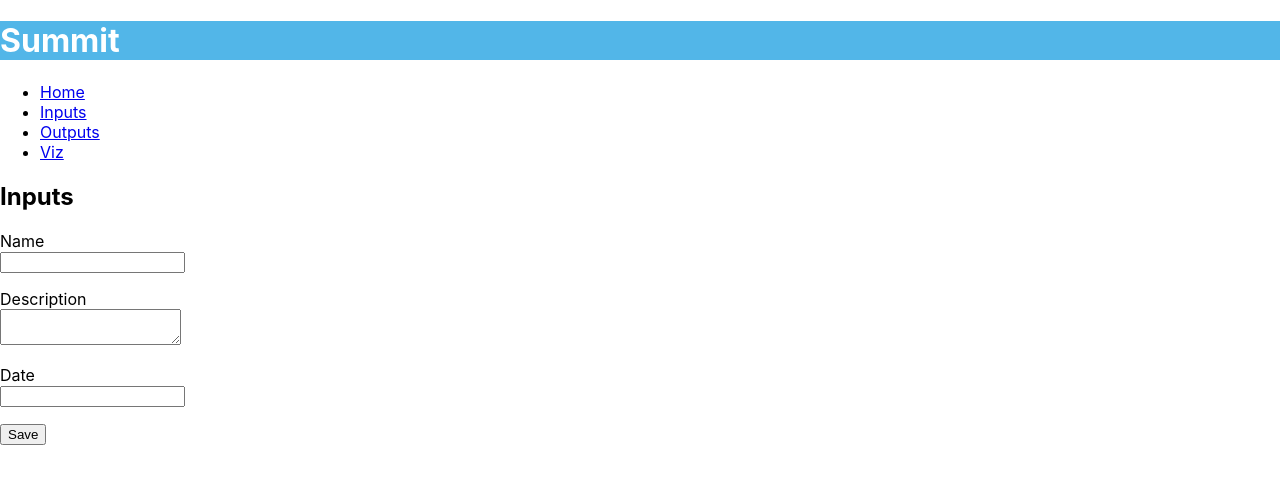
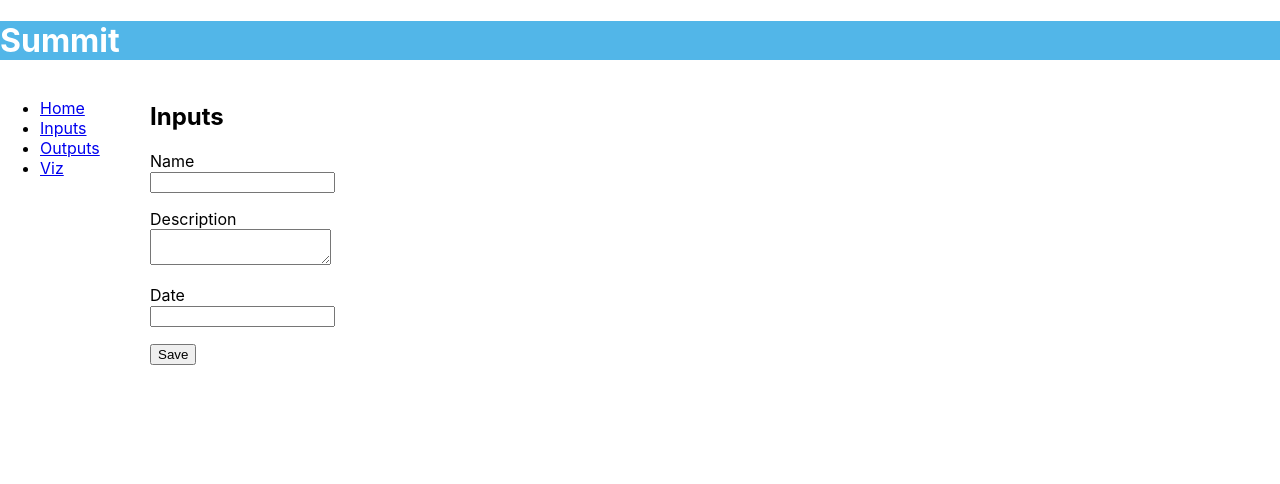
Before and after one commit to coryhouse/summit, a React (Create React App) app: page /inputs in a window 1280 px wide. Shown: the top 484 px of the page. Built offline with nearby package versions, Linux system fonts and the light colour scheme.

Commit message:
Fix nav location

```diff
--- a/src/App.js
+++ b/src/App.js
@@ -14,11 +14,13 @@ class App extends React.Component {
       <>
         <Header />
         <Nav />
-        <Switch>
-          <Route path="/" exact component={Home} />
-          <Route path="/inputs" component={Inputs} />
-          <Route path="*" component={PageNotFound} />
-        </Switch>
+        <div style={{ float: "left", width: 400 }}>
+          <Switch>
+            <Route path="/" exact component={Home} />
+            <Route path="/inputs" component={Inputs} />
+            <Route path="*" component={PageNotFound} />
+          </Switch>
+        </div>
       </>
     );
   }
--- a/src/Nav.js
+++ b/src/Nav.js
@@ -6,6 +6,7 @@ import { Link } from "react-router-dom";
 class Nav extends React.Component {
   render() {
     return (
+      <div style={{ float: "left", width: 150 }}>
         <ul>
           <li>
             <Link to="/">Home</Link>
@@ -20,6 +21,7 @@ class Nav extends React.Component {
             <Link to="/viz">Viz</Link>
           </li>
         </ul>
+      </div>
     );
   }
 }
```
Lines whose indentation alone changed are shown as unchanged.
